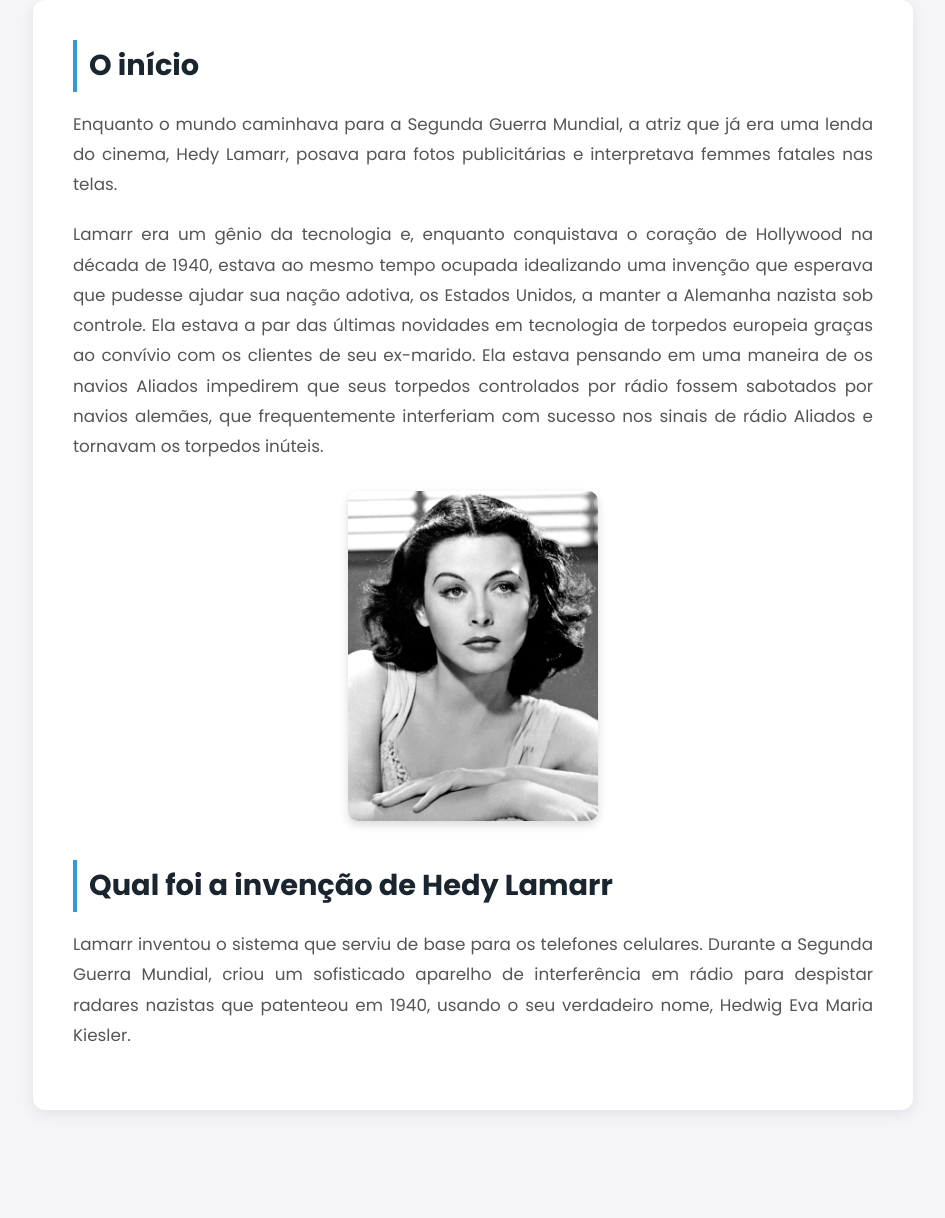
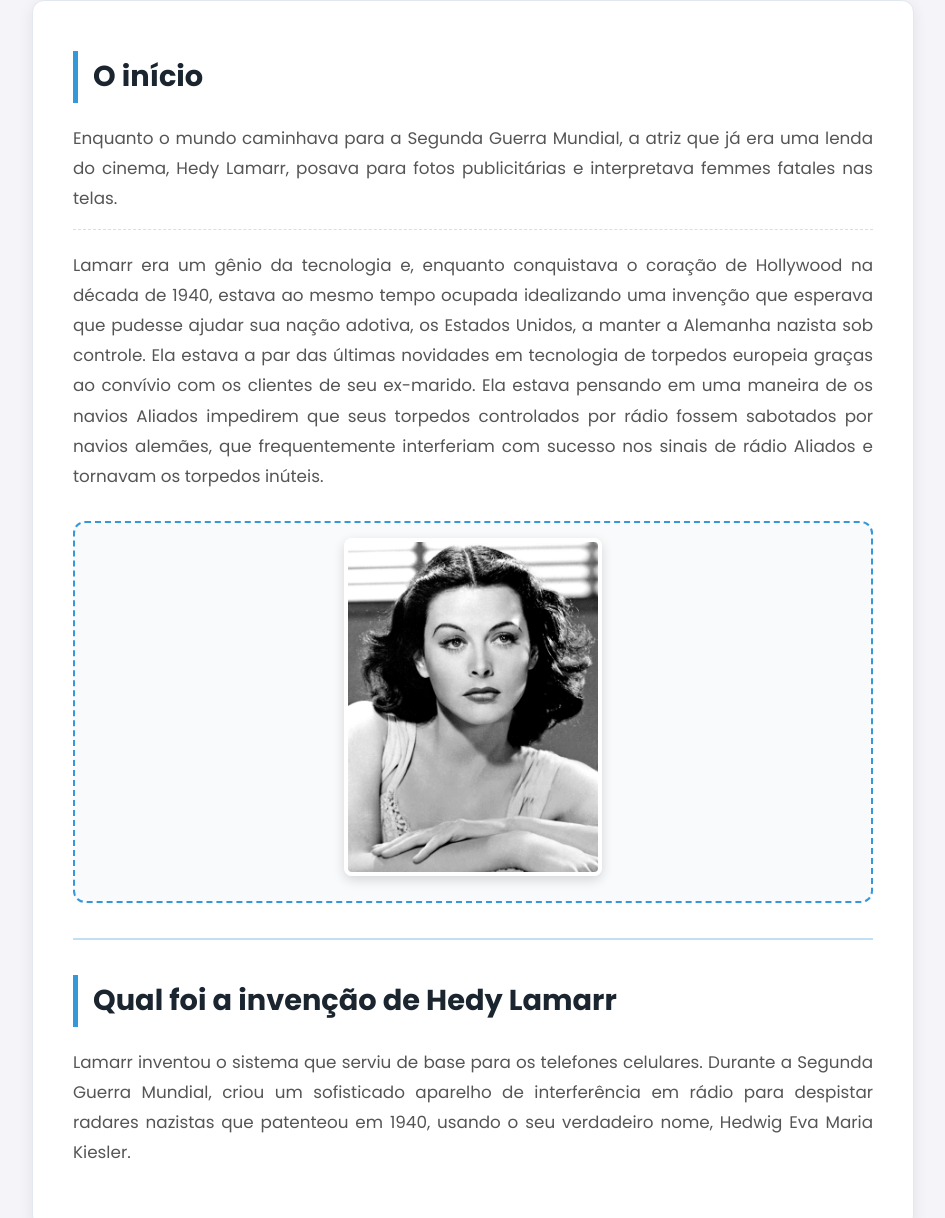
Before and after one commit to joaodonner-web/Hedy-Lamarr, a plain HTML site: page index.html in a window 1280 px wide. Shown: the part 40-1258 px from the top of the page, without its empty margins (167-1112 px from the left). Before the commit the page ends 1190 px from the top, so only its background shows below. Drawn offline with Linux system fonts and the light colour scheme.

Commit message:
nain nain nain nain nain

```diff
--- a/index.html
+++ b/index.html
@@ -27,21 +27,17 @@
             padding: 40px;
             border-radius: 12px;
             box-shadow: 0 4px 15px rgba(0, 0, 0, 0.08);
+            border: 1px solid #e2e8f0; /* Borda sutil ao redor de todo o card principal */
         }
 
         /* Estilização dos Títulos */
         h1 {
             color: #1a252f;
             font-size: 1.8rem;
-            margin-top: 30px;
-            margin-bottom: 15px;
-            border-left: 4px solid #3498db;
-            padding-left: 12px;
-        }
-
-        /* Estilização do Primeiro Título */
-        h1:first-of-type {
-            margin-top: 0;
+            margin-top: 10px;
+            margin-bottom: 20px;
+            border-left: 5px solid #3498db;
+            padding-left: 15px;
         }
 
         /* Estilização dos Parágrafos */
@@ -50,21 +46,43 @@
             color: #555555;
             margin-bottom: 20px;
             text-align: justify;
+            padding-bottom: 15px;
+            border-bottom: 1px dashed #dcdde1; /* Borda tracejada separando os parágrafos */
         }
 
-        /* Container para a imagem ficar bonita e centralizada */
+        /* Removendo a borda do último parágrafo antes de um título ou fim */
+        p.no-border {
+            border-bottom: none;
+            padding-bottom: 0;
+        }
+
+        /* Divisória com linha sólida entre seções principais */
+        .divider {
+            border: 0;
+            height: 2px;
+            background-color: #3498db;
+            opacity: 0.3;
+            margin: 35px 0;
+        }
+
+        /* Container da imagem com moldura/borda estilizada */
         .img-container {
             text-align: center;
             margin: 30px 0;
+            padding: 15px;
+            border: 2px dashed #3498db; /* Borda em volta da área da imagem */
+            border-radius: 12px;
+            background-color: #f8fafc;
         }
 
-        /* Estilização da Imagem */
+        /* Estilização da Imagem com borda dupla */
         img {
             max-width: 100%;
             width: 250px;
             height: auto;
-            border-radius: 10px;
-            box-shadow: 0 4px 10px rgba(0, 0, 0, 0.15);
+            border-radius: 8px;
+            border: 4px solid #ffffff; /* Borda branca criando um efeito de foto impressa */
+            box-shadow: 0 4px 12px rgba(0, 0, 0, 0.15);
             transition: transform 0.3s ease;
         }
 
@@ -81,7 +99,7 @@
         <p>Enquanto o mundo caminhava para a Segunda Guerra Mundial, a atriz que já era uma lenda do cinema,
             Hedy Lamarr, posava para fotos publicitárias e interpretava femmes fatales nas telas.</p>
 
-        <p>Lamarr era um gênio da tecnologia e, enquanto conquistava o coração de Hollywood na década de 1940,
+        <p class="no-border">Lamarr era um gênio da tecnologia e, enquanto conquistava o coração de Hollywood na década de 1940,
             estava ao mesmo tempo ocupada idealizando uma invenção que esperava que pudesse ajudar sua nação adotiva,
             os Estados Unidos, a manter a Alemanha nazista sob controle. Ela estava a par das últimas novidades em tecnologia
             de torpedos europeia graças ao convívio com os clientes de seu ex-marido. Ela estava pensando em uma maneira de
@@ -89,12 +107,16 @@
             frequentemente interferiam com sucesso nos sinais de rádio Aliados e tornavam os torpedos inúteis.
         </p>
 
+        <!-- Moldura/Borda para a imagem -->
         <div class="img-container">
             <img src="lamarr.jpg" alt="Foto da Hedy Lamarr">
         </div>
 
+        <!-- Linha divisória de seção -->
+        <hr class="divider">
+
         <h1>Qual foi a invenção de Hedy Lamarr</h1>
-        <p>Lamarr inventou o sistema que serviu de base para os telefones celulares.
+        <p class="no-border">Lamarr inventou o sistema que serviu de base para os telefones celulares.
             Durante a Segunda Guerra Mundial, criou um sofisticado aparelho de interferência
             em rádio para despistar radares nazistas que patenteou em 1940, usando o
             seu verdadeiro nome, Hedwig Eva Maria Kiesler.
```
